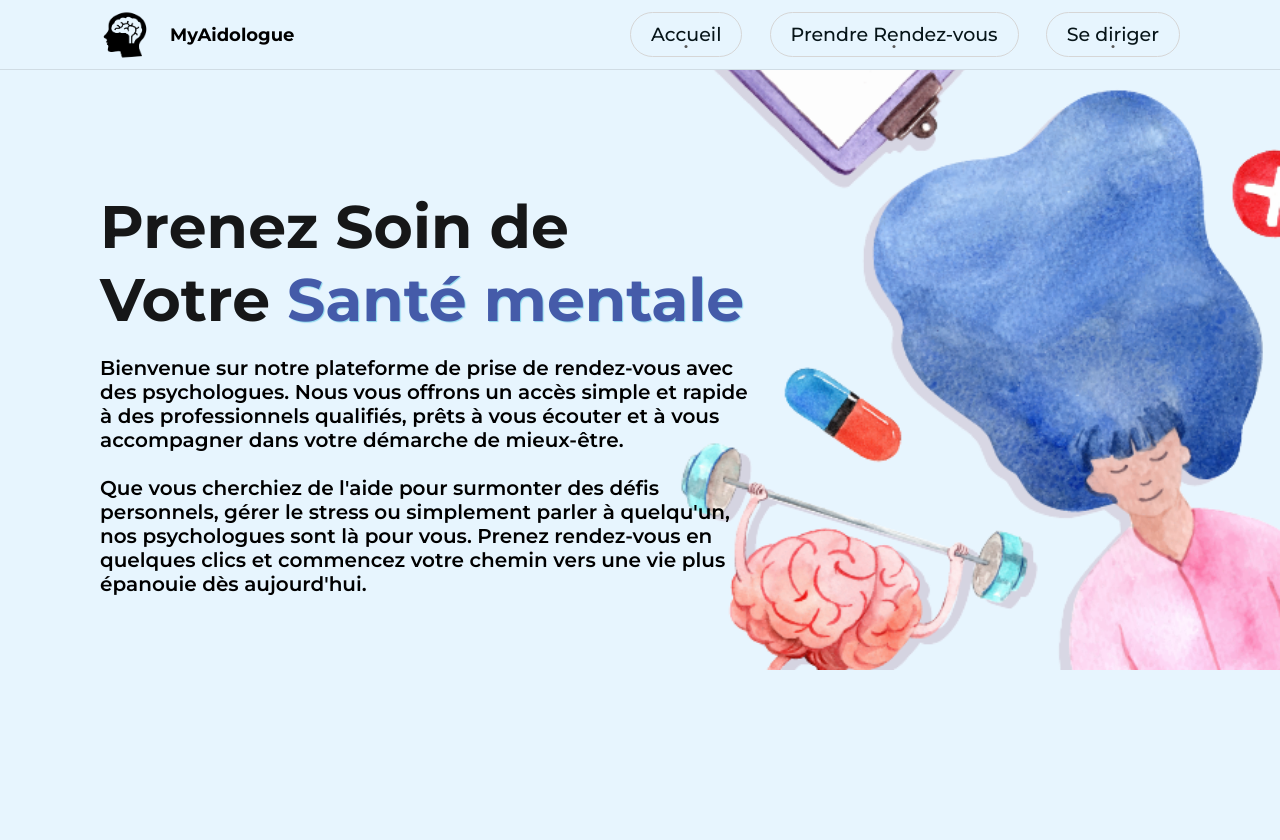
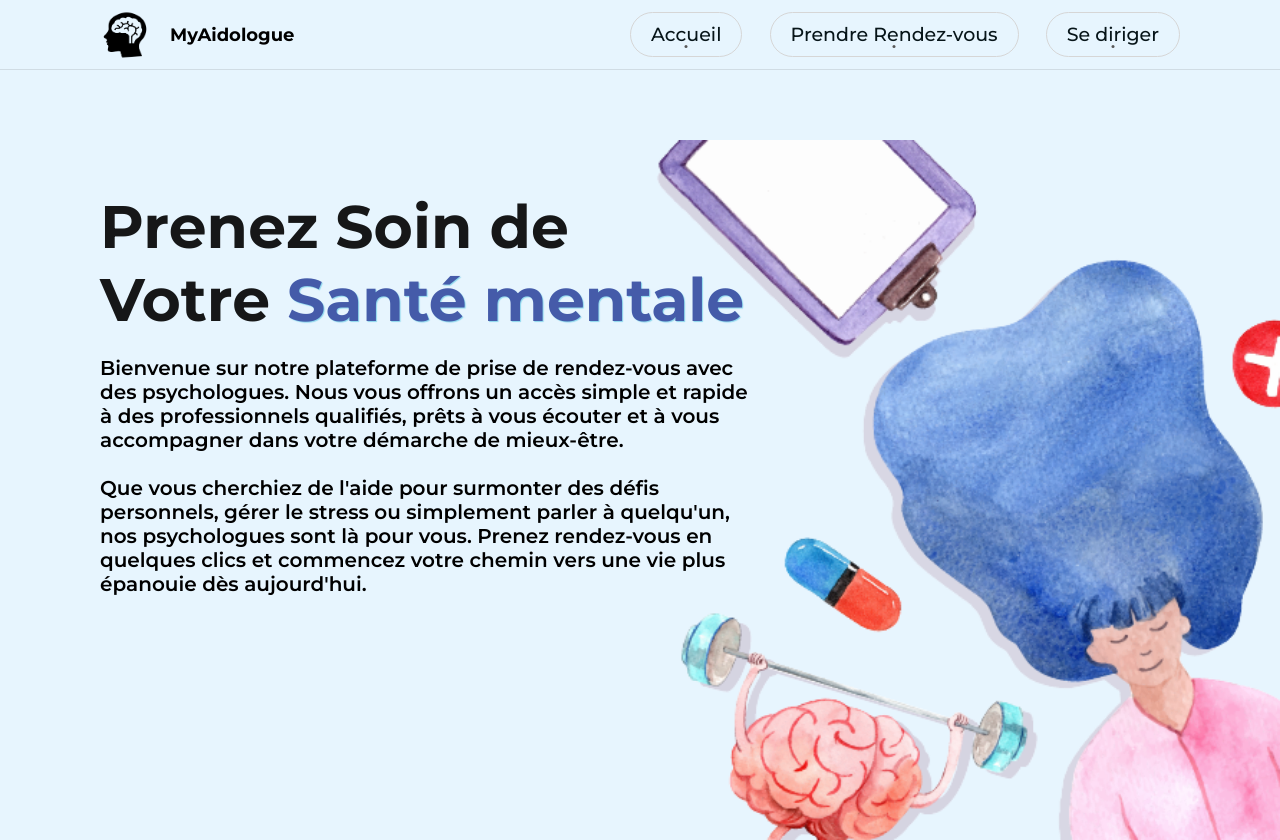
Before and after one commit to Zakariaaben/TEO-React-Project, a React (Vite) app: page /Accueil in a window 1280 px wide. Built offline with nearby package versions, Linux system fonts and the light colour scheme.

Commit message:
updating

```diff
--- a/src/Components/SectionAccueil/SectionPresentation.css
+++ b/src/Components/SectionAccueil/SectionPresentation.css
@@ -2,7 +2,7 @@
 
     position: relative;
     width: 100%;
-    height: 600px;
+    height: 800px;
     display: flex;
     padding: 100px;
     gap: 20px   ;
--- a/src/index.css
+++ b/src/index.css
@@ -27,7 +27,7 @@ body::-webkit-scrollbar {
 }
 body{
   background-color: var(--background);
-  height: 100%!important;
+  height: 100vh!important;
 
 
 }
```
